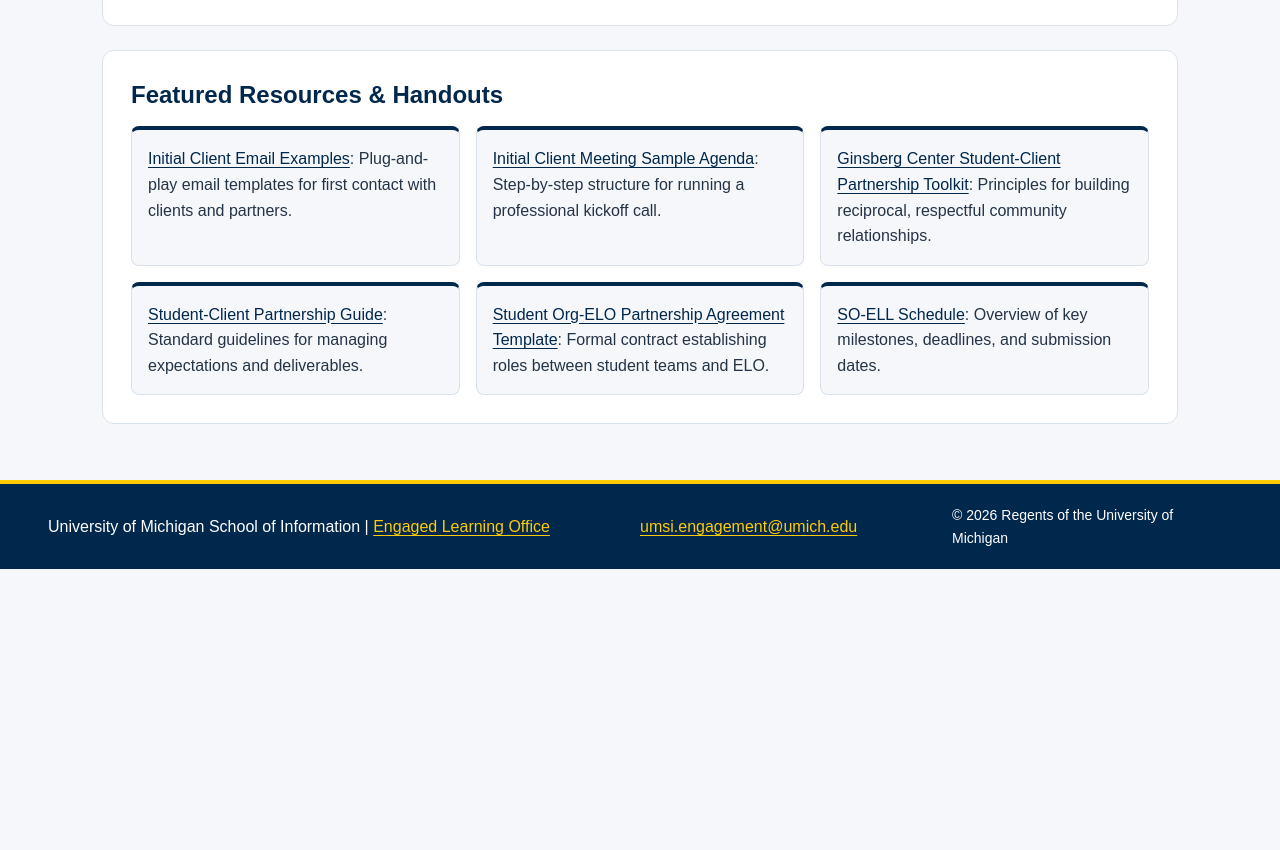
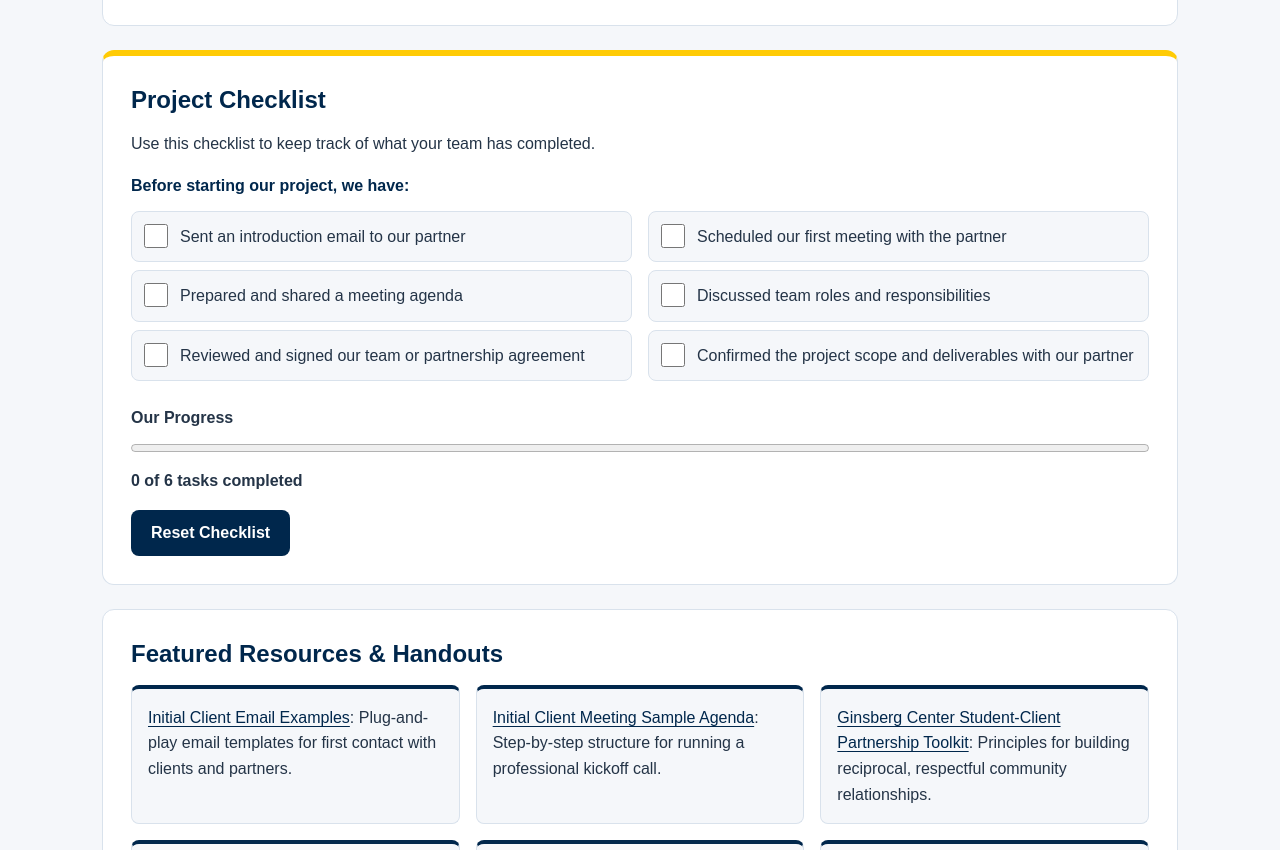
Before and after one commit to Qy-Deng/client_project_f26, a plain HTML site: page start.html in a window 1280 px wide. Shown: the part 1234-2084 px from the top of the page. Before the commit the page ends 1803 px from the top, so only its background shows below. Drawn offline with Linux system fonts and the light colour scheme.

Commit message:
Unique addtion added

```diff
--- a/css/style.css
+++ b/css/style.css
@@ -383,6 +383,95 @@ footer p:last-child {
     margin-bottom: 0;
 }
 
+/* unique addition in start.html */
+.checklist {
+    border-top: 6px solid #FFCB05;
+}
+
+.checklist fieldset {
+    margin-bottom: 16px;
+}
+
+.checklist legend {
+    font-weight: bold;
+    color: #00274C;
+    margin-bottom: 12px;
+}
+
+.task-item {
+    display: grid;
+    grid-template-columns: 24px 1fr;
+    gap: 12px;
+    align-items: start;
+    padding: 12px;
+    margin-bottom: 8px;
+    background-color: #F5F7FA;
+    border: 1px solid #D9E2EC;
+    border-radius: 8px;
+}
+
+.task-item input {
+    width: 24px;
+    height: 24px;
+    margin: 0;
+    accent-color: #00274C;
+    cursor: pointer;
+}
+
+.task-item label {
+    cursor: pointer;
+}
+
+.task-item:has(input:checked) {
+    background-color: #FFF4CC;
+    border-color: #FFCB05;
+}
+
+.task-item input:focus-visible {
+    outline: 3px solid #00274C;
+    outline-offset: 2px;
+}
+
+.progress-area label {
+    display: block;
+    font-weight: bold;
+    margin-bottom: 4px;
+}
+
+.progress-area progress {
+    width: 100%;
+    height: 16px;
+    accent-color: #00274C;
+}
+
+#progress-text {
+    font-weight: bold;
+    margin: 8px 0 16px;
+}
+
+.reset-btn {
+    min-height: 44px;
+    padding: 10px 20px;
+    font: inherit;
+    font-weight: bold;
+    color: #FFFFFF;
+    background-color: #00274C;
+    border: 0;
+    border-radius: 8px;
+    cursor: pointer;
+}
+
+.reset-btn:hover {
+    background-color: #17426A;
+}
+
+.reset-btn:focus-visible {
+    outline: 3px solid #00274C;
+    outline-offset: 3px;
+}
+
+
+
 /* Large View Layout */
 @media (min-width: 768px) {
     header {
@@ -516,6 +605,12 @@ footer p:last-child {
     }
 
     /* start.html */
+    .task-list {
+        display: grid;
+        grid-template-columns: 1fr 1fr;
+        column-gap: 16px;
+    }
+
     .startcontent {
         border-left: 8px solid #FFCB05;
     }
--- a/js/main.js
+++ b/js/main.js
@@ -1,2 +1,45 @@
 // Source using: https://www.codexworld.com/how-to/get-current-year-to-display-dynamic-year-in-copyright-using-javascript/
 document.getElementById("year").innerHTML = new Date().getFullYear();
+
+// start.html checklist
+// source using: https://developer.mozilla.org/en-US/docs/Web/API/HTMLElement/change_event
+// source using: https://developer.mozilla.org/en-US/docs/Web/API/HTMLProgressElement/value
+const checklist = document.getElementById("starting-checklist");
+
+if (checklist) {
+    const tasks = checklist.querySelectorAll('input[type="checkbox"]');
+    const progress = document.getElementById("kickoff-progress");
+    const progressText = document.getElementById("progress-text");
+    const resetButton = document.getElementById("reset-checklist");
+
+    function updateProgress() {
+        let completed = 0;
+        tasks.forEach(function(task) {
+            if (task.checked) {
+                completed++;
+            }
+        });
+        progress.value = completed;
+        progressText.textContent = completed + " of " + tasks.length + " tasks completed";
+    }
+
+    tasks.forEach(function(task) {
+        task.checked = localStorage.getItem(task.id) === "true";
+        task.addEventListener("change", function() {
+            localStorage.setItem(task.id, task.checked);
+            updateProgress();
+        });
+    });
+
+    resetButton.addEventListener("click", function() {
+        tasks.forEach(function(task) {
+            task.checked = false;
+            localStorage.removeItem(task.id);
+        });
+
+        updateProgress();
+        tasks[0].focus();
+    });
+
+    updateProgress();
+}
--- a/start.html
+++ b/start.html
@@ -73,8 +73,55 @@
             >
         </section>
 
+         <!-- Content taken & modified from ChatGPT with the prompt, "Provide me a checklist of task projects"
+        ChatGPT. (2026). ChatGPT ( GPT-6 Nov 20th version) [Large language model]. -->
+        <section class="checklist">
+            <h2>Project Checklist</h2>
+            <p>Use this checklist to keep track of what your team has completed.</p>
+
+            <form id="starting-checklist">
+                <fieldset>
+                    <legend>Before starting our project, we have:</legend>
+
+                    <div class="task-list">
+                        <div class="task-item">
+                            <input type="checkbox" id="task-1">
+                            <label for="task-1">Sent an introduction email to our partner</label>
+                        </div>
+                        <div class="task-item">
+                            <input type="checkbox" id="task-2">
+                            <label for="task-2">Scheduled our first meeting with the partner</label>
+                        </div>
+                        <div class="task-item">
+                            <input type="checkbox" id="task-3">
+                            <label for="task-3">Prepared and shared a meeting agenda</label>
+                        </div>
+                        <div class="task-item">
+                            <input type="checkbox" id="task-4">
+                            <label for="task-4">Discussed team roles and responsibilities</label>
+                        </div>
+                        <div class="task-item">
+                            <input type="checkbox" id="task-5">
+                            <label for="task-5">Reviewed and signed our team or partnership agreement</label>
+                        </div>
+                        <div class="task-item">
+                            <input type="checkbox" id="task-6">
+                            <label for="task-6">Confirmed the project scope and deliverables with our partner</label>
+                        </div>
+                    </div>
+                </fieldset>
+
+                <div class="progress-area">
+                    <label for="kickoff-progress">Our Progress</label>
+                    <progress id="kickoff-progress" max="6" value="0">0 of 6</progress>
+                    <p id="progress-text" aria-live="polite">0 of 6 tasks completed</p>
+                </div>
+
+                <button type="button" id="reset-checklist" class="reset-btn">Reset Checklist</button>
+            </form>
+        </section>
+
         <section>
-
         <!-- section 3 Featured Resources & Handouts -->
         <h2>Featured Resources &amp; Handouts</h2>
         <ul class="card-grid resource-grid">
```
